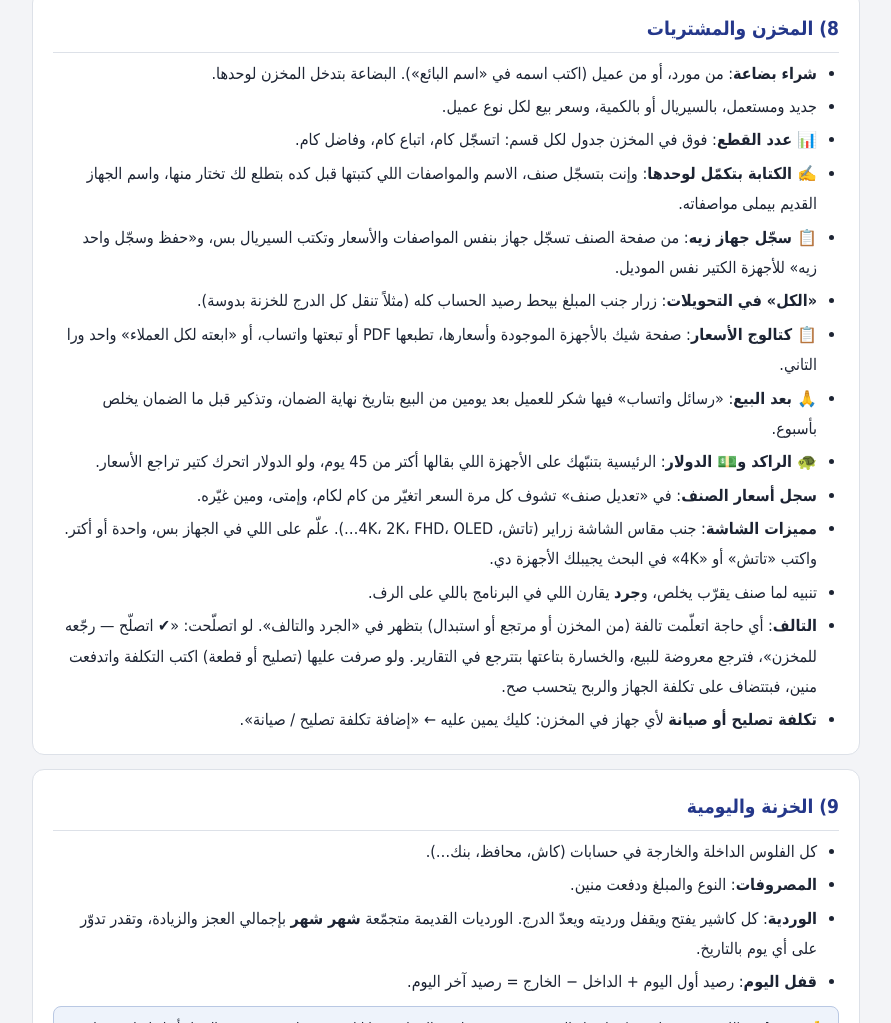
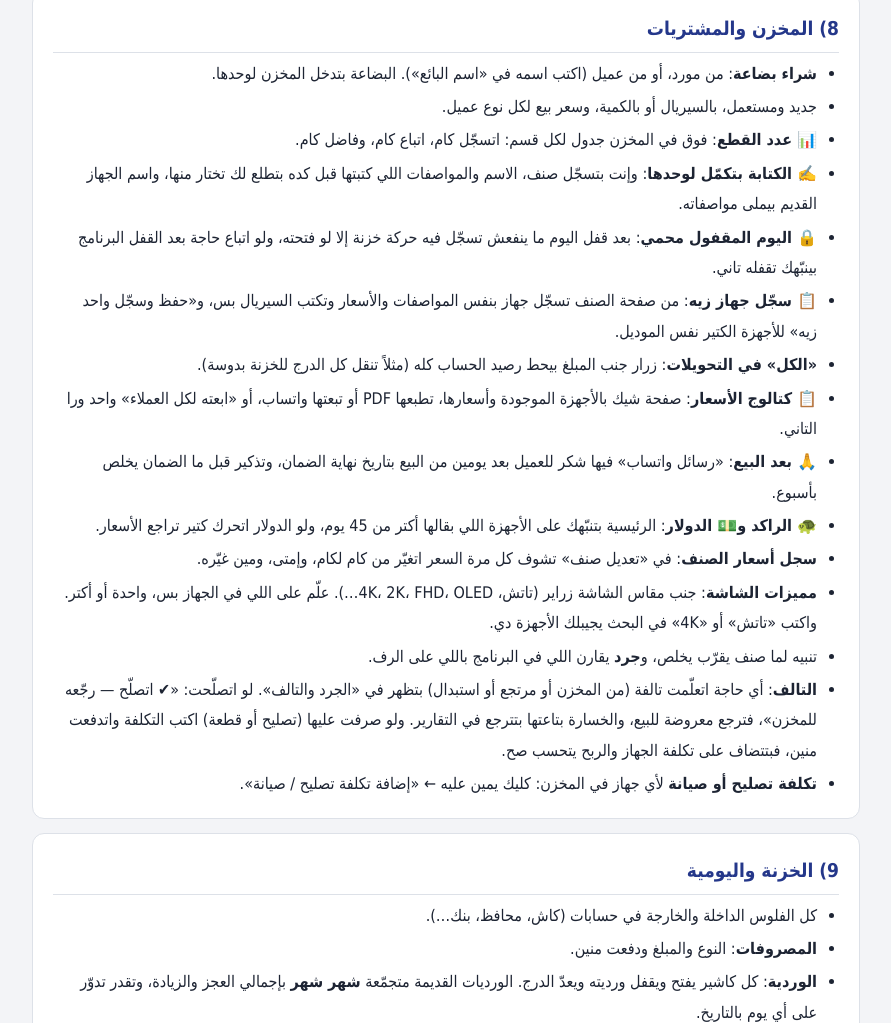
Before and after one commit to 3abdelaziz11-dev/zizohub-updates, a plain HTML site: page guide.html in a window 1280 px wide. Shown: the part 3267-4290 px from the top of the page, without its empty margins (194-1085 px from the left). Drawn offline with Linux system fonts and the light colour scheme.

Commit message:
update guide.html

```diff
--- a/guide.html
+++ b/guide.html
@@ -124,6 +124,7 @@ footer{margin-top:30px;padding:20px 0;background:#e6e8ee;color:var(--mut);font-s
   <li>جديد ومستعمل، بالسيريال أو بالكمية، وسعر بيع لكل نوع عميل.</li>
   <li><b>📊 عدد القطع</b>: فوق في المخزن جدول لكل قسم: اتسجّل كام، اتباع كام، وفاضل كام.</li>
   <li><b>✍️ الكتابة بتكمّل لوحدها</b>: وإنت بتسجّل صنف، الاسم والمواصفات اللي كتبتها قبل كده بتطلع لك تختار منها، واسم الجهاز القديم بيملى مواصفاته.</li>
+  <li><b>🔒 اليوم المقفول محمي</b>: بعد قفل اليوم ما ينفعش تسجّل فيه حركة خزنة إلا لو فتحته، ولو اتباع حاجة بعد القفل البرنامج بينبّهك تقفله تاني.</li>
   <li><b>📋 سجّل جهاز زيه</b>: من صفحة الصنف تسجّل جهاز بنفس المواصفات والأسعار وتكتب السيريال بس، و«حفظ وسجّل واحد زيه» للأجهزة الكتير نفس الموديل.</li>
   <li><b>«الكل» في التحويلات</b>: زرار جنب المبلغ بيحط رصيد الحساب كله (مثلاً تنقل كل الدرج للخزنة بدوسة).</li>
   <li><b>📋 كتالوج الأسعار</b>: صفحة شيك بالأجهزة الموجودة وأسعارها، تطبعها PDF أو تبعتها واتساب، أو «ابعته لكل العملاء» واحد ورا التاني.</li>
```
